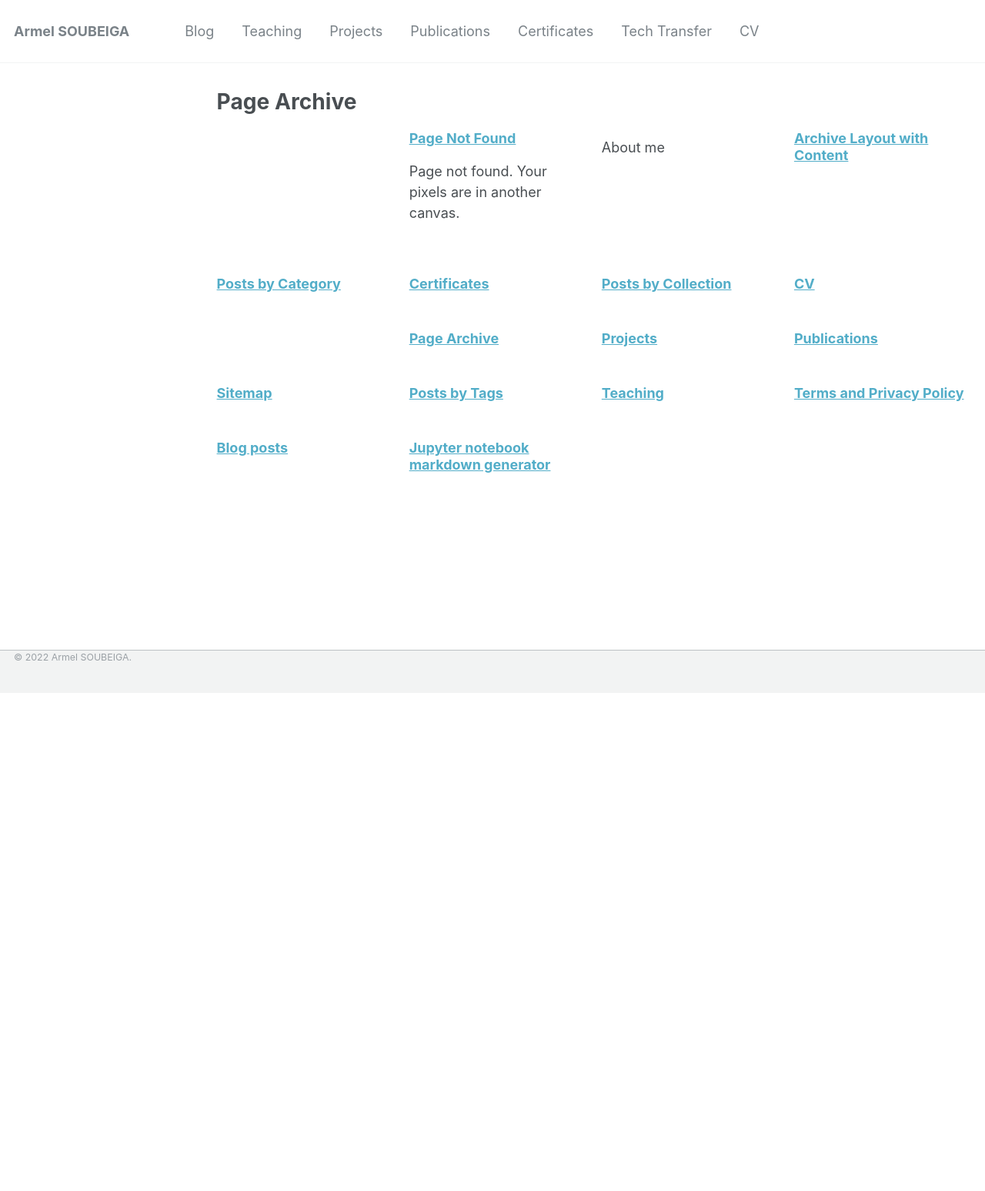
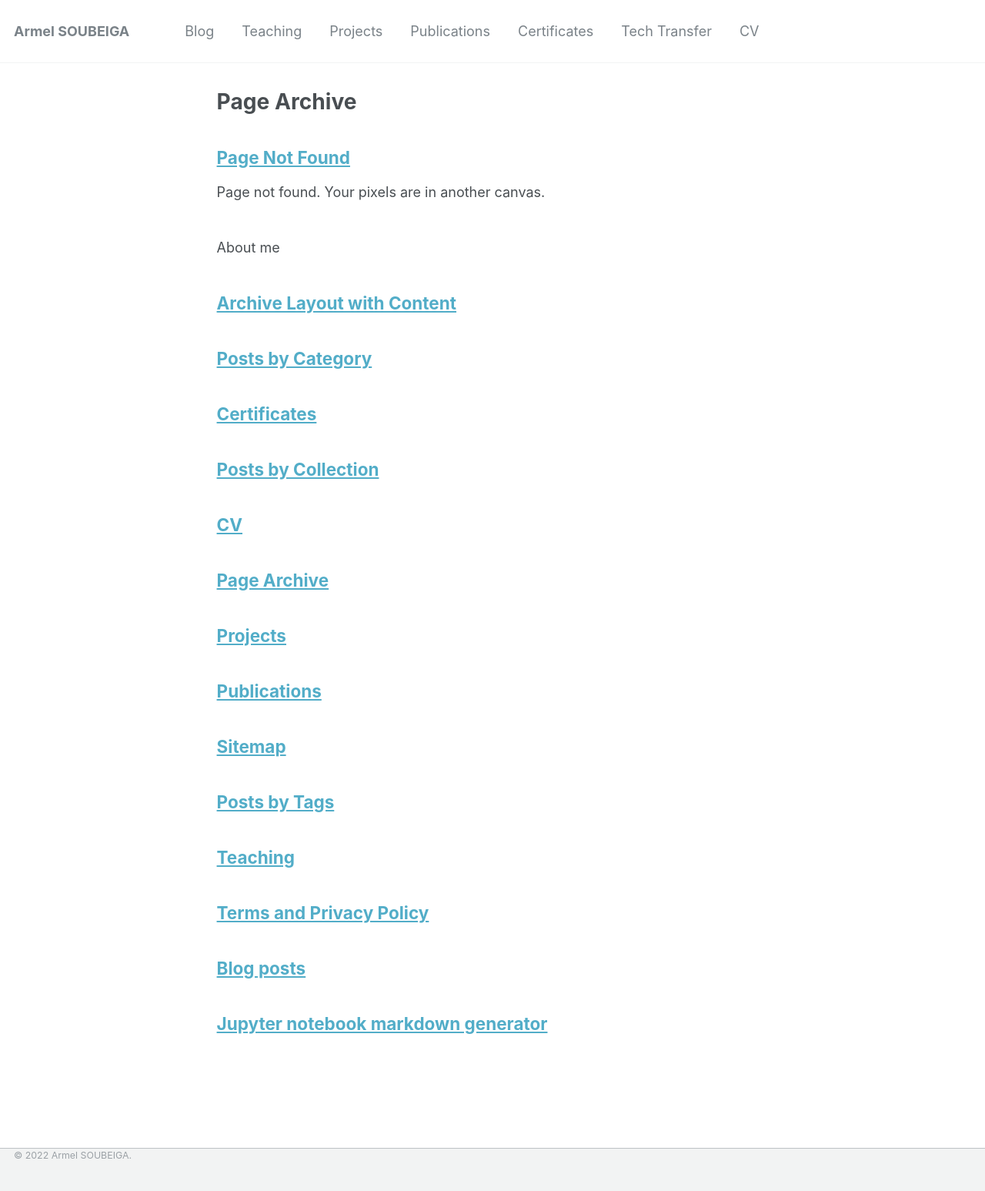
Before and after one commit to armelsoubeiga/neweb, a Jekyll site: the page built from _pages/page-archive.html, in a window 1280 px wide. Shown: the whole page at 77% size. Built offline with Jekyll 4.4.1, drawn with Linux system fonts in a browser that asks for light colours; before the commit the page ends 900 px from its top, so only the background shows below that.

Commit message:
Update archive-single.html

```diff
--- a/_includes/archive-single.html
+++ b/_includes/archive-single.html
@@ -12,7 +12,7 @@
   {% assign title = post.title %}
 {% endif %}
 
-<div class="{{ include.type | default: "grid" }}__item">
+<div class="{{ include.type | default: "list" }}__item">
   <article class="archive__item" itemscope itemtype="http://schema.org/CreativeWork">
     {% if include.type == "grid" and teaser %}
       <div class="archive__item-teaser">
```
